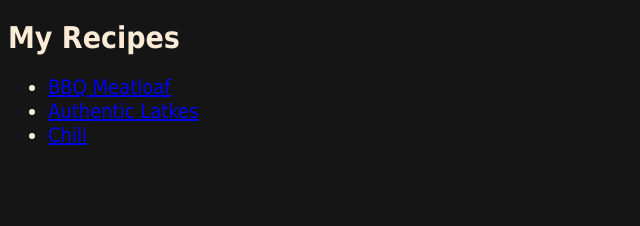
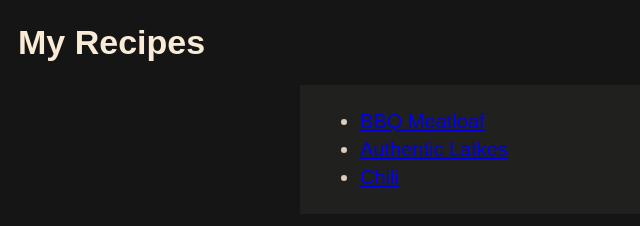
Before and after one commit to DunnFCOB/odin-recipes, a plain HTML site: page index.html in a window 1280 px wide. Shown: the whole page, without its empty margins (0-640 px from the left). Drawn offline with Linux system fonts and the light colour scheme.

Commit message:
Change CSS

```diff
--- a/index.html
+++ b/index.html
@@ -9,10 +9,12 @@
 
 <body>
     <h1>My Recipes</h1>
-    <ul>
-        <li class="recipe"><a href="./recipes/meatloaf.html">BBQ Meatloaf</a></li>
-        <li class="recipe"><a href="./recipes/latke.html">Authentic Latkes</a></li>
-        <li class="recipe"><a href="./recipes/chili.html">Chili</a></li>
-    </ul>
+    <div class="main">
+        <ul>
+            <li class="recipe"><a href="./recipes/meatloaf.html">BBQ Meatloaf</a></li>
+            <li class="recipe"><a href="./recipes/latke.html">Authentic Latkes</a></li>
+            <li class="recipe"><a href="./recipes/chili.html">Chili</a></li>
+        </ul>
+    </div>
 </body>
 </html>
--- a/styles.css
+++ b/styles.css
@@ -1,15 +1,41 @@
+* {
+    box-sizing: border-box;
+}
+
 body {
     background-color: rgb(21, 21, 21);
-    color: antiquewhite;
-    font-family: Tahoma, sans-serif;
-    font-size: 15px;
+    color: rgb(219, 205, 191);
+    font-family: Arial, Tahoma, sans-serif;
+    font-size: 17px;
 }
 
 img {
     height: auto;
-    width: 500px;
+    width: 400px;
 }
 
 .recipe {
     font-size: 20px;
 }
+
+h1, h3 {
+    color: antiquewhite;
+    margin-left: 10px;
+}
+
+li {
+
+}
+
+p, li {
+    width: 600px;
+    margin: 0 auto;
+    margin-bottom: 5px;
+}
+
+.main {
+    background-color: rgb(32, 32, 31);
+    margin: 0 auto;
+    width: 680px;
+    padding: 8px
+}
```
Also changed, not shown: recipes/chili.html (+2 -0 lines), recipes/latke.html (+2 -0 lines), recipes/meatloaf.html (+2 -0 lines).
